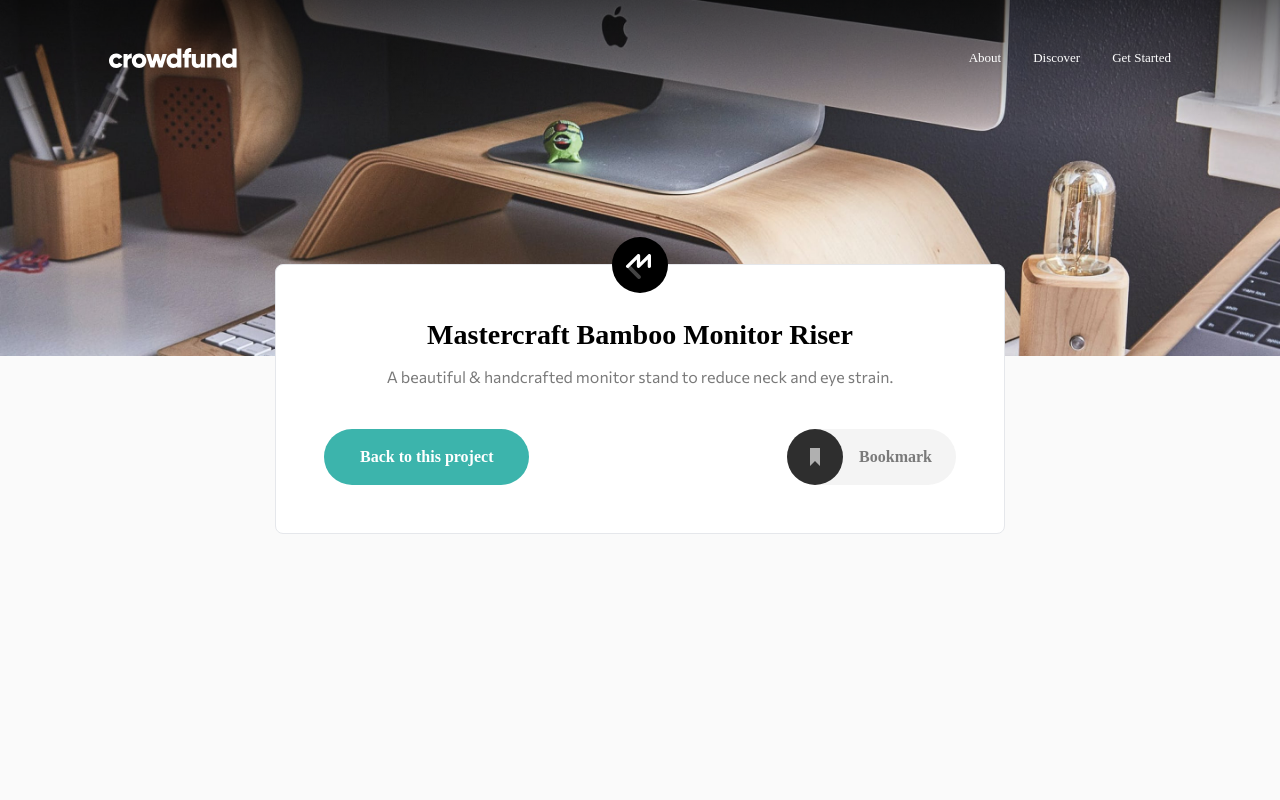
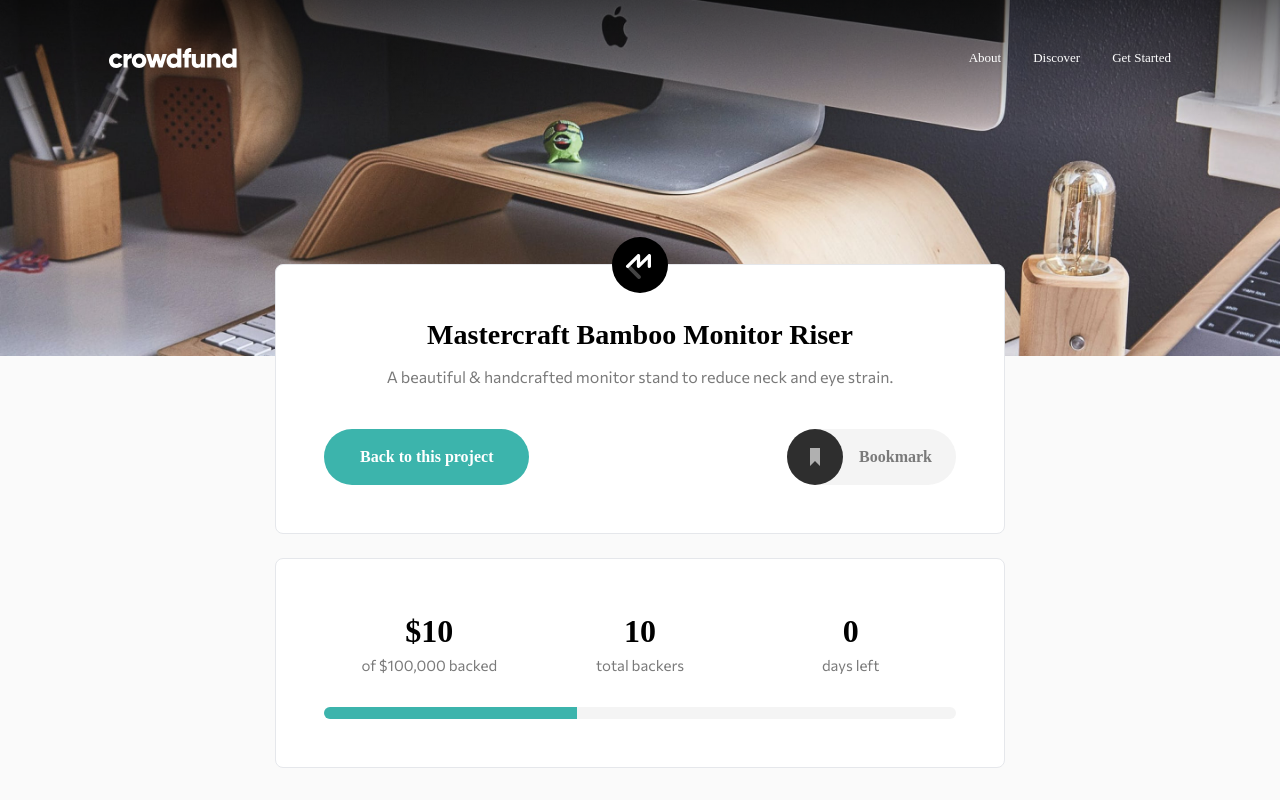
Before and after one commit to LorisDucamps/Crowdfunding, a React (Vite) app: page / in a window 1280 px wide. Built offline with nearby package versions, Linux system fonts and the light colour scheme; a web font is replaced by a local one.

Commit message:
add progressbar

```diff
--- a/src/App.jsx
+++ b/src/App.jsx
@@ -9,11 +9,9 @@ import Modal from './components/Modal/Modal';
 
 export default function App() {
 
-  const [collections, setCollections] = useState(data)
+  const [collections, setCollections] = useState(data[0])
   const [isOpen, setIsOpen] = useState(false)
 
-  const [amountBacked, setAmountBacked] = useState(0);
-  const [totalBackers, setTotalBackers] = useState(0);
 
   function handleShowModal() {
     setIsOpen(true)
@@ -36,8 +34,8 @@ export default function App() {
       <main className='px-6'>
         <div className="flex flex-col max-w-[730px] mx-auto gap-6 -mt-14 sm:-mt-[92px]">
           <ProjectIntro />
-          {/* <ProjectGoal pledge={amountBacked} left={totalBackers} />
-          <ProjectAbout collections={collections} onOpenModal={handleShowModal} /> */}
+          <ProjectGoal collections={collections} />
+          {/* <ProjectAbout collections={collections} onOpenModal={handleShowModal} /> */}
         </div>
       </main>
     </>
--- /dev/null
+++ b/src/components/ProgressBar/ProgressBar.jsx
@@ -0,0 +1,9 @@
+import React from 'react'
+
+export default function ProgressBar() {
+    return (
+        <div className='block h-3 w-full mt-8 bg-light-dark-charcoal rounded-full overflow-hidden'>
+            <div className='bg-verdigris' style={{ height: '100%', width: '40%' }}></div>
+        </div>
+    )
+}
--- a/src/components/ProjectGoal/ProjectGoal.jsx
+++ b/src/components/ProjectGoal/ProjectGoal.jsx
@@ -1,24 +1,29 @@
 import React, { useState } from 'react'
 import Card from '../UI/Card/Card'
+import ProgressBar from '../ProgressBar/ProgressBar'
+import clsx from 'clsx'
 
-export default function ProjectGoal({ pledge, totalBackers }) {
+export default function ProjectGoal({ collections }) {
+
+    const dividerAfter = 'after:content-[' * '] absolute top-0 right-0 h-px w-20 bg-medium-black'
 
     return (
         <Card>
-            <ul className="goal">
-                <li className="goal__amount">
-                    <dt className="h2">${pledge}</dt>
-                    <dd>of $100,000 backed</dd>
+            <ul className='grid grid-cols-1 text-center sm:grid-cols-3'>
+                <li className={clsx('relative pb-6 sm:pb-0', dividerAfter)}>
+                    <dt className='text-[32px] font-bold'>${collections.backed}</dt>
+                    <dd className='text-sm text-sonic-silver sm:text-[15px]'>of $100,000 backed</dd>
                 </li>
-                <li className="goal__backers">
-                    <dt className="h2">${totalBackers}</dt>
-                    <dd>total backers</dd>
+                <li className='relative py-6 sm:py-0'>
+                    <dt className='text-[32px] font-bold'>{collections.totalBackers}</dt>
+                    <dd className='text-sm text-sonic-silver sm:text-[15px]'>total backers</dd>
                 </li>
-                <li className="goal__days">
-                    <dt className="h2">100</dt>
-                    <dd>days left</dd>
+                <li>
+                    <dt className='text-[32px] font-bold'>{collections.daysLeft}</dt>
+                    <dd className='text-sm text-sonic-silver sm:text-[15px]'>days left</dd>
                 </li>
             </ul>
+            <ProgressBar />
         </Card>
     )
 }
--- a/src/data/data.json
+++ b/src/data/data.json
@@ -1,30 +1,38 @@
 [
   {
+    "backed": 10,
+    "total": 0,
+    "totalBackers": 10,
+    "daysLeft": 0,
+    "pledges": {
+      "noReward": {
         "id": 1,
         "title": "Pledge with no reward",
-    "pledge": "Pledge $1 or more",
+        "minPledge": 1,
         "description": "Choose to support us without a reward if you simply believe in our project. As a backer, you will be signed up to receive product updates via email.",
-    "left": 1000
+        "amountLeft": 1000
       },
-  {
+      "bambooStand": {
         "id": 2,
         "title": "Bamboo Stand",
-    "pledge": "Pledge $25 or more",
+        "minPledge": 25,
         "description": "You get an ergonomic stand made of natural bamboo. You've helped us launch our promotional campaign, and you'll be added to a special Backer member list.",
-    "left": 101
+        "amountLeft": 101
       },
-  {
+      "blackEdition": {
         "id": 3,
         "title": "Black Edition Stand",
-    "pledge": "Pledge $75 or more",
+        "minPledge": 75,
         "description": "You get a Black Special Edition computer stand and a personal thank you. You'll be added to our Backer member list. Shipping is included.",
-    "left": 64
+        "amountLeft": 64
       },
-  {
+      "mahoganySpecialEdition": {
         "id": 4,
         "title": "Mahogany Special Edition",
-    "pledge": "Pledge $200 or more",
+        "minPledge": 200,
         "description": "You get two Special Edition Mahogany stands, a Backer T-Shirt, and a personal thank you. You'll be added to our Backer member list.  Shipping is included.",
-    "left": 0
+        "amountLeft": 0
+      }
+    }
   }
 ]
```
Also changed, not shown: 2 other files (tests, documents, lock files or other folders). Lines whose indentation alone changed are shown as unchanged.
